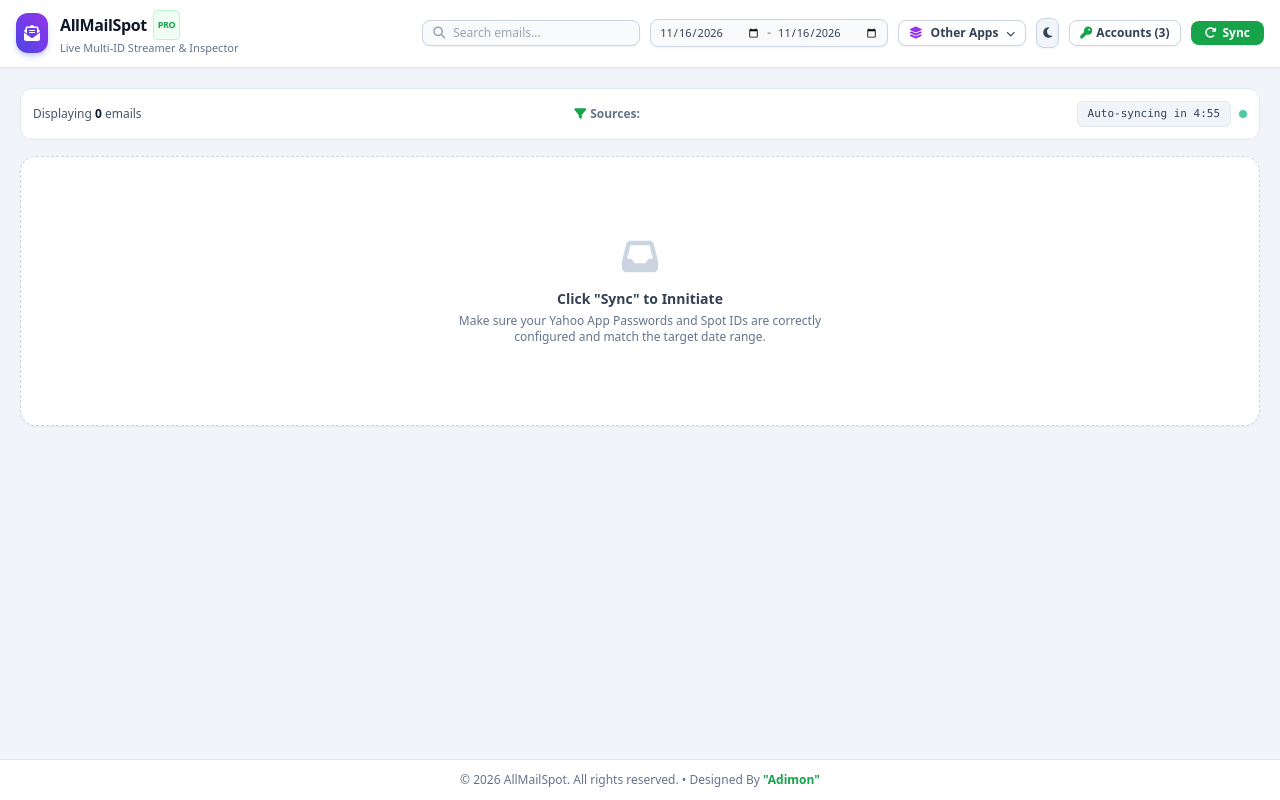
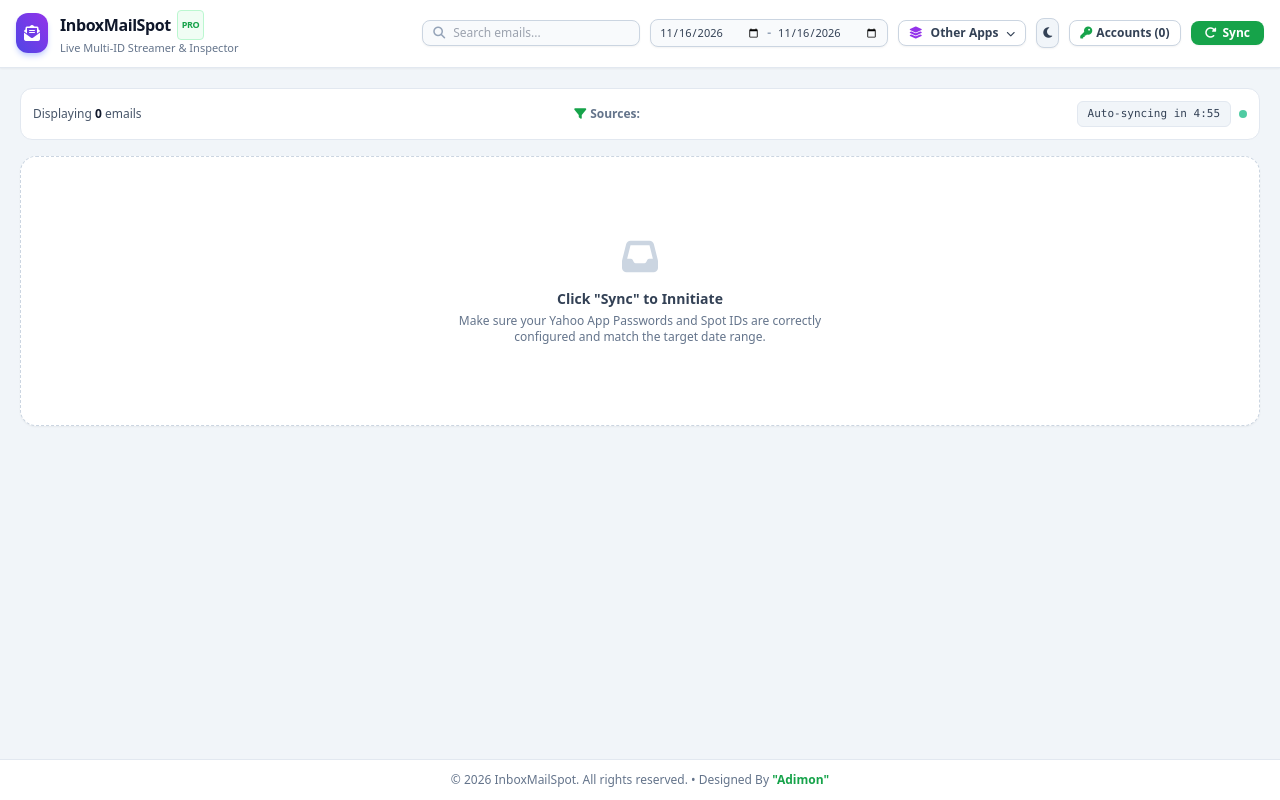
Before and after one commit to Aditya-Roy-oops/similar-to-spotmar, a plain HTML site: page templates/script.html in a window 1280 px wide. Drawn offline with nearby package versions, Linux system fonts and the light colour scheme; no server answers.

Commit message:
Update script.html

```diff
--- a/templates/script.html
+++ b/templates/script.html
@@ -3,7 +3,7 @@
 <head>
     <meta charset="UTF-8">
     <meta name="viewport" content="width=device-width, initial-scale=1.0">
-    <title>AllMailSpot - Live Mailboard</title>
+    <title>InboxMailSpot - Live Mailboard</title>
     <script src="https://cdn.tailwindcss.com"></script>
     <script>
         tailwind.config = {
@@ -63,7 +63,7 @@
                     </div>
                     <div>
                         <h1 class="font-black text-base text-slate-900 dark:text-white tracking-tight flex items-center gap-1.5">
-                            AllMailSpot <span class="text-[9px] bg-green-50 dark:bg-green-950 text-green-600 dark:text-green-400 border border-green-200 dark:border-green-800 px-1 py-0.5 rounded font-bold uppercase">Pro</span>
+                            InboxMailSpot <span class="text-[9px] bg-green-50 dark:bg-green-950 text-green-600 dark:text-green-400 border border-green-200 dark:border-green-800 px-1 py-0.5 rounded font-bold uppercase">Pro</span>
                         </h1>
                         <p class="text-[11px] text-slate-500 dark:text-slate-400">Live Multi-ID Streamer & Inspector</p>
                     </div>
@@ -159,7 +159,7 @@
 
     <!-- FOOTER -->
     <footer class="border-t border-slate-200 dark:border-slate-800 bg-white dark:bg-slate-900 py-3 px-6 text-center text-xs text-slate-500 dark:text-slate-400 mt-8 transition-colors duration-200">
-        <p>&copy; 2026 AllMailSpot. All rights reserved. &bull; Designed By <strong class="text-green-600 dark:text-green-400 font-bold">"Adimon"</strong></p>
+        <p>&copy; 2026 InboxMailSpot. All rights reserved. &bull; Designed By <strong class="text-green-600 dark:text-green-400 font-bold">"Adimon"</strong></p>
     </footer>
 
     <!-- FULLSCREEN SPLIT INSPECTOR OVERLAY -->
@@ -368,7 +368,7 @@
                 </h3>
                 <button onclick="toggleConfigModal()" class="text-slate-400 hover:text-slate-700 dark:hover:text-white text-sm"><i class="fa-solid fa-xmark"></i></button>
             </div>
-            <p class="text-xs text-slate-500 dark:text-slate-400">Enter your credentials in format: <code class="bg-slate-100 dark:bg-slate-800 px-1.5 py-0.5 rounded text-green-600 dark:text-green-400 font-mono">imappassword, allMailSpotid</code> (One per line).</p>
+            <p class="text-xs text-slate-500 dark:text-slate-400">Enter your credentials in format: <code class="bg-slate-100 dark:bg-slate-800 px-1.5 py-0.5 rounded text-green-600 dark:text-green-400 font-mono">apppassword, yahooid</code> (One per line).</p>
 
             <textarea id="credentialsInput" rows="6" class="w-full bg-slate-50 dark:bg-slate-800 border border-slate-300 dark:border-slate-700 rounded-xl p-3 text-xs font-mono text-slate-800 dark:text-slate-200 outline-none focus:border-green-600 dark:focus:border-green-500 focus:bg-white dark:focus:bg-slate-900 transition" placeholder="imappassword1, spotid1@yahoo.com&#10;imappassword2, spotid2@yahoo.com&#10;imappassword3, spotid3@yahoo.com"></textarea>
 
@@ -466,7 +466,7 @@
         let countdownSeconds = 300;
         let activeSourceFilters = new Set();
         const CHUNK_SIZE = 7;
-        const defaultCreds = "imappassword1, allMailSpotid1@yahoo.com\nimappassword2, allMailSpotid2@yahoo.com\nimappassword3, allMailSpotid3@yahoo.com";
+        const defaultCreds = "";
 
         window.addEventListener('DOMContentLoaded', () => {
             // Get local date directly without UTC conversion shift
```
